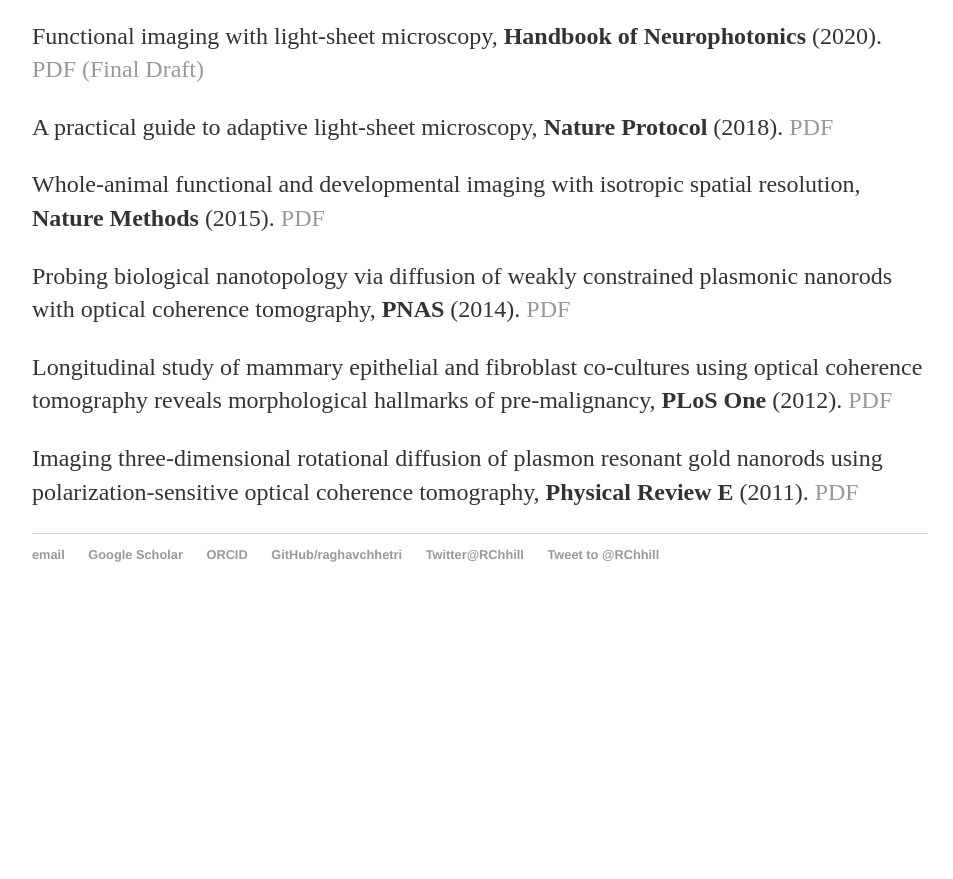
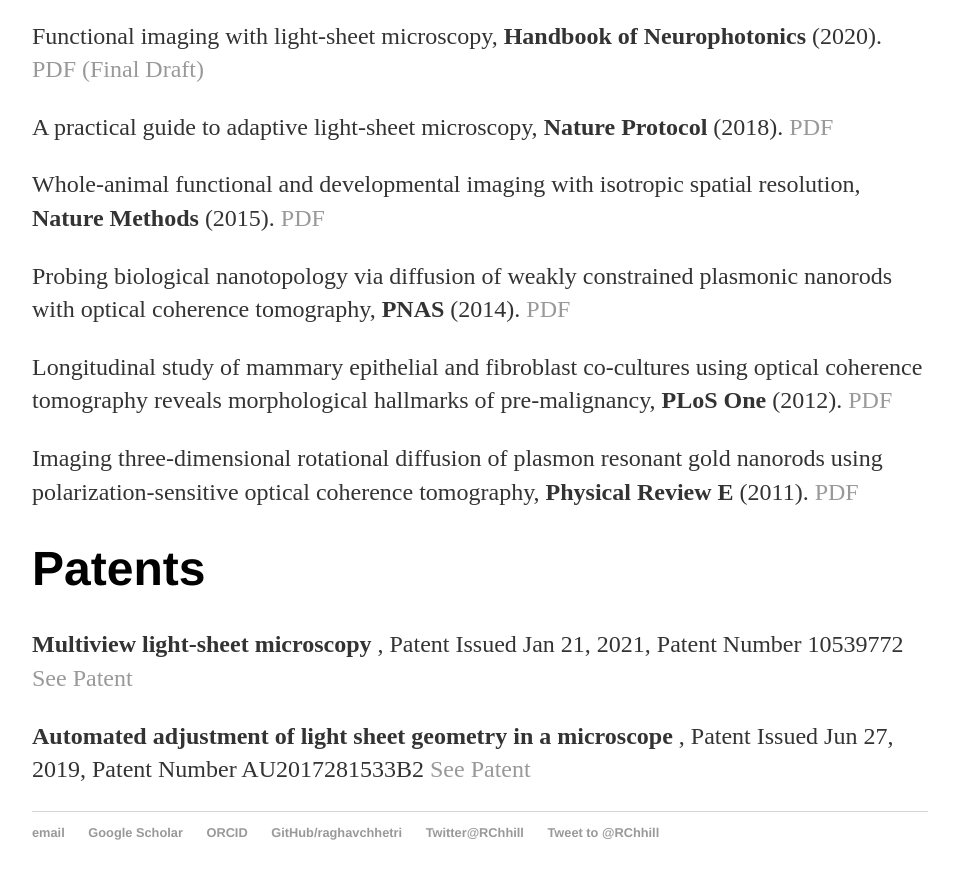
Before and after one commit to raghavchhetri/raghavchhetri.github.io, a Jekyll site: the page built from cv/index.html, in a window 1280 px wide and 900 px high, scrolled down 1280 px. Shown: the top 879 px of the window, without its empty margins (160-1113 px from the left). Built offline with Jekyll 4.4.1, drawn with Linux system fonts in a browser that asks for light colours; comment, search, counter and statistics services are not loaded; before the commit the page ends 1902 px from its top, so only the background shows below that.

Commit message:
Update index.html

```diff
--- a/cv/index.html
+++ b/cv/index.html
@@ -65,4 +65,11 @@
 		<p> Imaging three-dimensional rotational diffusion of plasmon resonant gold nanorods using polarization-sensitive optical coherence tomography,
 			<strong>Physical Review E</strong> (2011).
 			<a href="https://raghavchhetri.github.io/pdf/Rotational-Diffusion.pdf#view=FitV">PDF </a>
+
+		<h1>Patents</h1>
+		<p> <strong> Multiview light-sheet microscopy </strong>, Patent Issued Jan 21, 2021, Patent Number 10539772
+			<a href="https://patents.google.com/patent/US10539772B2/en">See Patent </a>
+
+		<p> <strong> Automated adjustment of light sheet geometry in a microscope </strong>, Patent Issued Jun 27, 2019, Patent Number AU2017281533B2
+			<a href="https://patents.google.com/patent/AU2017281533B2/">See Patent </a>
 	</div>
```
